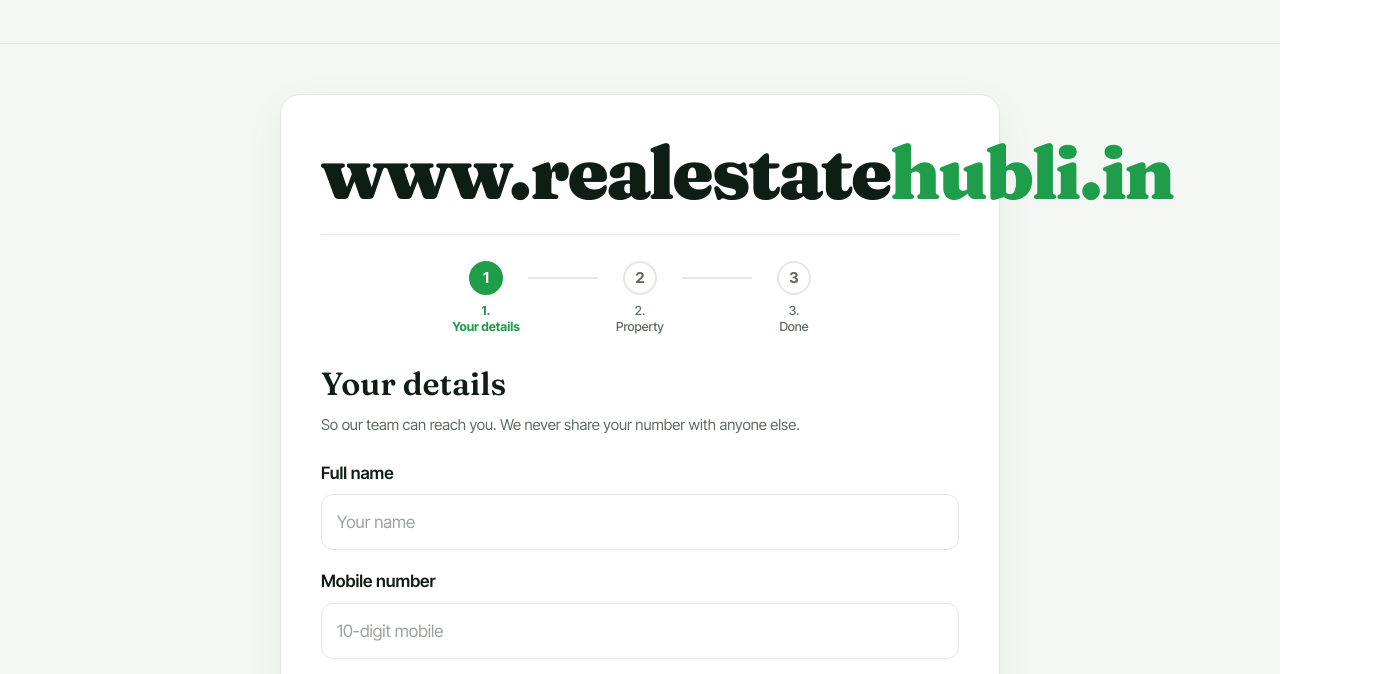
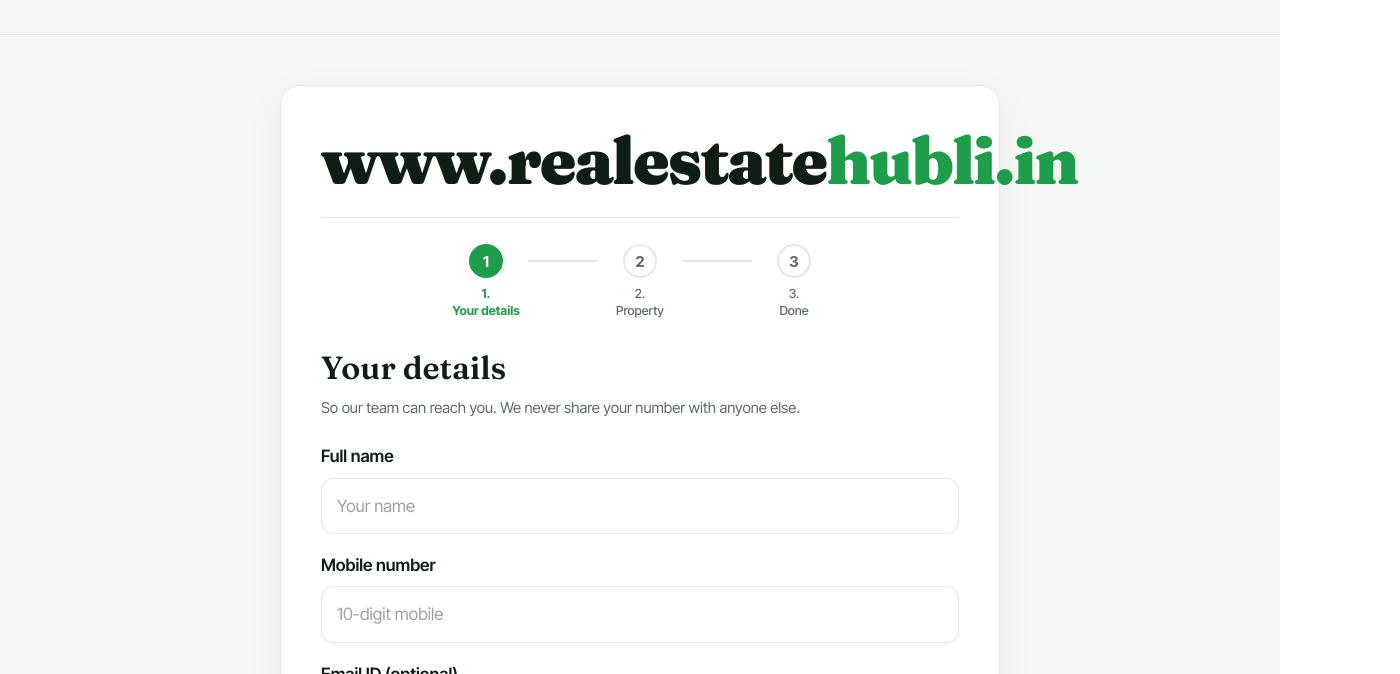
Before and after one commit to vajorapur/realestatehubli, a plain HTML site: page index.html in a window 1280 px wide. Shown: the part 616-1290 px from the top of the page, 1400 px wide, since content can reach past the window. Drawn offline with Linux system fonts and the light colour scheme.

Commit message:
Update index.html

```diff
--- a/index.html
+++ b/index.html
@@ -19,9 +19,8 @@
 body{background:var(--paper);color:var(--ink);font-family:'Inter Tight',system-ui,sans-serif;font-size:17px;line-height:1.55;-webkit-font-smoothing:antialiased;text-align:center}
 .kn{font-family:'Noto Sans Kannada','Inter Tight',sans-serif}
 .wrap{max-width:1000px;margin:0 auto;padding:0 22px}
-.wordmark{font-family:'Fraunces',serif;font-weight:900;line-height:1.04;letter-spacing:-.03em;font-size:clamp(18px,6.9vw,72px);color:var(--ink);white-space:nowrap}
-@media (min-width:640px){.wordmark{font-size:min(8.4vw,108px)}
-.sheet .wordmark{font-size:min(8vw,74px)}}
+.wrap,.sheet{container-type:inline-size}
+.wordmark{font-family:'Fraunces',serif;font-weight:900;font-variation-settings:'opsz' 144;line-height:1.05;letter-spacing:-.03em;font-size:10.3cqw;color:var(--ink);white-space:nowrap;text-align:center}
 .wordmark .g,.wordmark .d{color:var(--green)}
 .hero{padding:54px 0 46px;background:linear-gradient(#fff,var(--wash))}
 .hero .wordmark{margin-bottom:26px}
```
